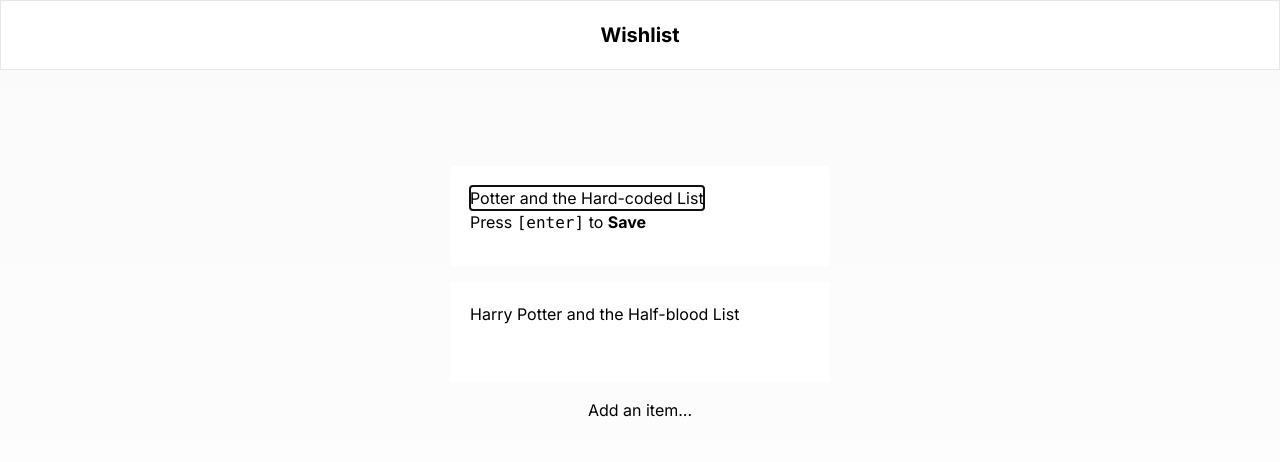
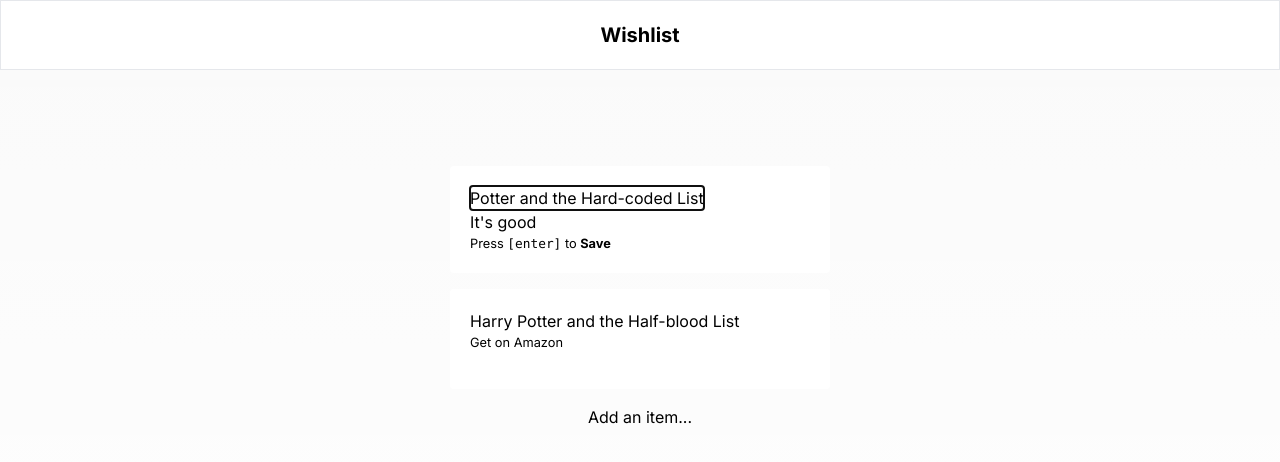
Before and after one commit to tmutimer/wishlist-app, a Next.js app: page /my-list in a window 1280 px wide. Both pictures are taken after a click on the element "Harry Potter and the Hard-coded List". Shown: the top 462 px of the page. Built offline with nearby package versions, Linux system fonts and the light colour scheme.

Commit message:
feat: Include note in wishlist items. Simplify add input

```diff
--- a/app/my-list/page.tsx
+++ b/app/my-list/page.tsx
@@ -4,19 +4,9 @@
 import AddItemButton from "@/components/addItemButton";
 import { useState } from "react";
 import { v4 as uuidv4 } from 'uuid';
-
-
-
-
+import { UUID } from "crypto";
+import WishList from "@/components/wishList";
 
 export default function MyList() {
-    const [wishList, setWishList] = useState([{id: uuidv4(), name: "Harry Potter and the Hard-coded List"}, {id: uuidv4(), name: "Harry Potter and the Half-blood List"}])
-    return (
-        <main className="flex min-h-screen flex-col items-center gap-4 p-24">
-            {wishList.map((item) => (
-                <ListItem key={item.id} id={item.id} itemName={item.name} setWishList={setWishList} isNew={false}/>
-            ))}
-            <AddItemButton setWishList={setWishList}/>
-        </main>
-    );
+    return <WishList />
 }
--- a/components/addItemButton.tsx
+++ b/components/addItemButton.tsx
@@ -3,23 +3,15 @@
 import ListItem from "./listItem";
 
 
-export default function AddItemButton({setWishList}: any) {
+export default function AddItemButton({onPress}: {onPress: Function}) {
 
-    let [isAdding, setIsAdding] = useState(false)
     let [newItemName, setNewItemName] = useState(false)
 
-    function handleClick() {
-        setIsAdding(true)
-    }
-
-    function handleBlur() {
-        setIsAdding(false)
+    const handleClick = (event: React.MouseEvent<HTMLButtonElement>) => {
+        onPress()
     }
 
     return (
-        <div onBlur={handleBlur}>
-
-            {isAdding ? <ListItem id="" itemName="" isNew={true} setWishList={setWishList}/> : <button onClick={handleClick}>Add an item...</button>}
-        </div>
+        <button onClick={handleClick}>Add an item...</button>
     )
 }
--- a/components/listItem.tsx
+++ b/components/listItem.tsx
@@ -1,73 +1,85 @@
 'use client'
+import { UUID } from 'crypto';
 import { useState } from 'react';
 import { v4 as uuidv4 } from 'uuid';
 
-type ListItemProps = {
-    id: any;
-    itemName: string;
-    isNew: boolean;
-    setWishList: React.Dispatch<React.SetStateAction<Array<{id: string, name: string}>>>;
+export interface ListItemProps {
+    id: string;
+    name: string;
+    note: string;
+    updateItem: Function;
 };
 
-export default function ListItem({id, itemName, isNew = false, setWishList }: ListItemProps) {
+export default function ListItem({id, name, note, updateItem = () => {console.log("default updateItem used");
+} }: ListItemProps) {
 
-    const [isEditable, setIsEditable] = useState(isNew);
-    const [inputValue, setInputValue] = useState(itemName);
+    const [isEditable, setIsEditable] = useState(false);
+    const [localName, setLocalName] = useState(name);
+    const [localNote, setLocalNote] = useState(note)
 
-    const handleBlur = () => {
-        setIsEditable(false);
-        // Here you can handle the update of the item
+    const handleBlur = (event: React.FocusEvent<HTMLDivElement>) => {
+        if (!event.currentTarget.contains(event.relatedTarget as Node)) { //handle blur bubble from child
+            setIsEditable(false);
+        }
     };
 
     const handleClick = () => {
         setIsEditable(true);
     };
 
-    const handleChange = (event: React.ChangeEvent<HTMLInputElement>) => {
-        setInputValue(event.target.value);
+    const handleTitleChange = (event: React.ChangeEvent<HTMLInputElement>) => {
+        setLocalName(event.target.value);
+    };
+
+    const handleDescChange = (event: React.ChangeEvent<HTMLInputElement>) => {
+        setLocalNote(event.target.value);
     };
 
     const handleKeyPress = (event: React.KeyboardEvent<HTMLInputElement>) => {
         if (event.key === 'Enter') {
-            setWishList((prev: { id: string, name: string }[]) => {
-                if ( isNew ) return [ ...prev, {id: uuidv4(), name: inputValue}]
-                else {
-                    let foundItemIdx = prev.findIndex(item => item.id === id)
-                    if (foundItemIdx !== -1) {
-                        let newList = [...prev]
-                        newList[foundItemIdx].name = inputValue
-                        return newList
-                    } else {
-                        return prev;
-                    }
-                }
+            updateItem({id, name, note})
 
-            })
-            setInputValue("")
+            event.currentTarget.blur()
+            // setLocalName(name)
+            // setLocalNote(note)
         }
 
         if (event.key === 'Escape') {
             event.currentTarget.blur()
+            // setLocalName(name)
+            // setLocalNote(note)
         }
     };
 
     return (
-        <div className="bg-white rounded min-h-[100px] min-w-[380px] p-5">
+        <div className="bg-white rounded min-h-[100px] min-w-[380px] p-5" onBlur={handleBlur} >
             {isEditable ?
-            <div>
+            <form>
                 <input
                     type="text"
-                    className=""
-                    value={inputValue}
-                    onChange={handleChange}
-                    onBlur={handleBlur}
+                    className="block"
+                    value={localName}
+                    onChange={handleTitleChange}
                     onKeyDown={handleKeyPress}
+                    placeholder='What are you wishing for?'
                     autoFocus
                 />
-                <p className="">Press <code>[enter]</code> to <strong>Save</strong></p>
+                <input
+                    type="text"
+                    className="block"
+                    value={localNote}
+                    onChange={handleDescChange}
+                    onKeyDown={handleKeyPress}
+                    placeholder='Add a note...'
+                />
+                <small className="block">Press <code>[enter]</code> to <strong>Save</strong></small>
+            </form>
+            :
+            <div>
+                <h2 className="" onClick={handleClick}>{name}</h2>
+                <small className="block" onClick={handleClick}>{note}</small>
             </div>
-            :
-            <h2 className="" onClick={handleClick}>{itemName}</h2>
+
             }
         </div>
     );
--- /dev/null
+++ b/components/newItemInput.tsx
@@ -0,0 +1,28 @@
+import { useState } from "react";
+
+export default function NewItemInput({submitAction}: {submitAction: Function}) {
+
+    let [newItemName, setNewItemName] = useState("")
+
+    const handleChange = (event: React.ChangeEvent<HTMLInputElement>) => {
+        setNewItemName(event.target.value);
+    }
+
+    const handleKeyDown = (event: React.KeyboardEvent<HTMLInputElement>) => {
+        if (event.key === 'Enter') {
+            submitAction(newItemName)
+        }
+
+    };
+
+    const handleBlur = () => {
+        submitAction() // submits without argument, no action taken
+    }
+
+    return (
+        <div>
+            <input type="text" placeholder="What do you want?" value={newItemName} onChange={handleChange} onKeyDown={handleKeyDown} autoFocus onBlur={handleBlur} />
+            <small className="block">Press <code>[enter]</code> to <strong>Save</strong></small>
+        </div>
+    )
+}
--- /dev/null
+++ b/components/wishList.tsx
@@ -0,0 +1,59 @@
+import ListItem, {ListItemProps} from "@/components/listItem"
+import AddItemButton from "@/components/addItemButton";
+import { useState } from "react";
+import { v4 as uuidv4 } from 'uuid';
+import NewItemInput from "./newItemInput";
+
+const getMyWishList  = () => {
+    return [
+        {
+            id: uuidv4(),
+            name: "Harry Potter and the Hard-coded List",
+            note: "It's good"},
+        {
+            id: uuidv4(),
+            name: "Harry Potter and the Half-blood List",
+            note: "Get on Amazon"
+        }
+    ]
+}
+
+export default function WishList() {
+    //load wishlist and add additional front end props
+    const [wishList, setWishList] = useState(getMyWishList())
+    const [isAdding, setIsAdding] = useState(false)
+
+    /**
+     * Updates an item in the wish list.
+     * @param index - The index of the item to update.
+     * @param updatedItem - The updated item.
+     */
+    const getUpdateItemFunction = (id: string) => (updatedItem: ListItemProps) => {
+        setWishList(wishList.map(item => item.id !== id ? item : {...updatedItem}));
+    }
+
+    /**
+     * Adds a new item to the wishlist.
+     * @param {string} newItemTitle - The title of the new item.
+     */
+    const addItem = (newItemTitle: string) => {
+        if(newItemTitle && newItemTitle.trim()) {
+            setWishList((prev) => [...prev, {id: uuidv4(), name: newItemTitle, note: ""}])
+        }
+
+        setIsAdding(false)
+    }
+
+    const triggerAdd = () => setIsAdding(true)
+
+
+
+    return (
+        <main className="flex min-h-screen flex-col items-center gap-4 p-24">
+            {wishList.map((item) => (
+                <ListItem key={item.id} id={item.id} name={item.name} note={item.note} updateItem={getUpdateItemFunction(item.id)} />
+            ))}
+            { !isAdding ? <AddItemButton onPress={triggerAdd} /> : <NewItemInput submitAction={addItem} /> }
+        </main>
+    );
+}
```
